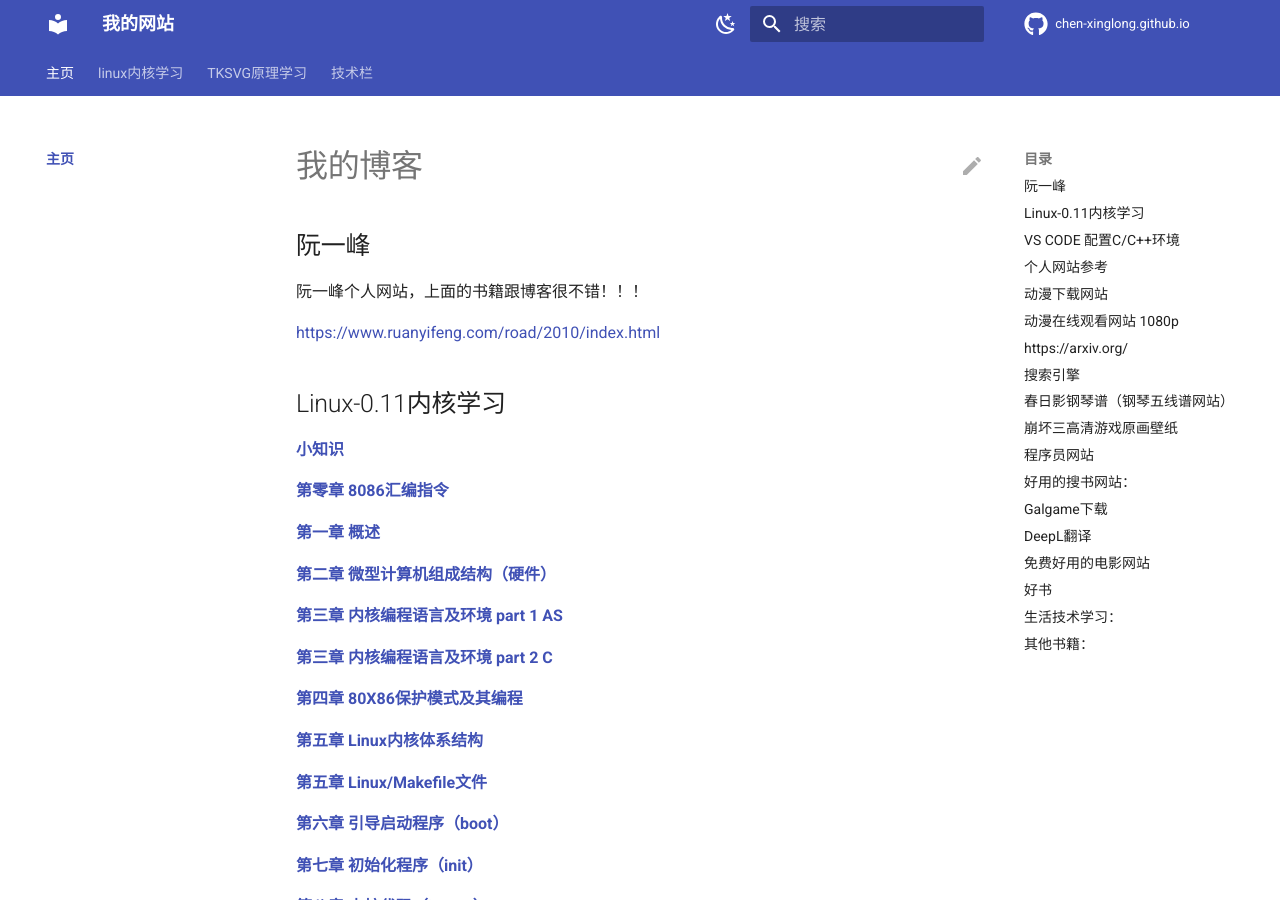
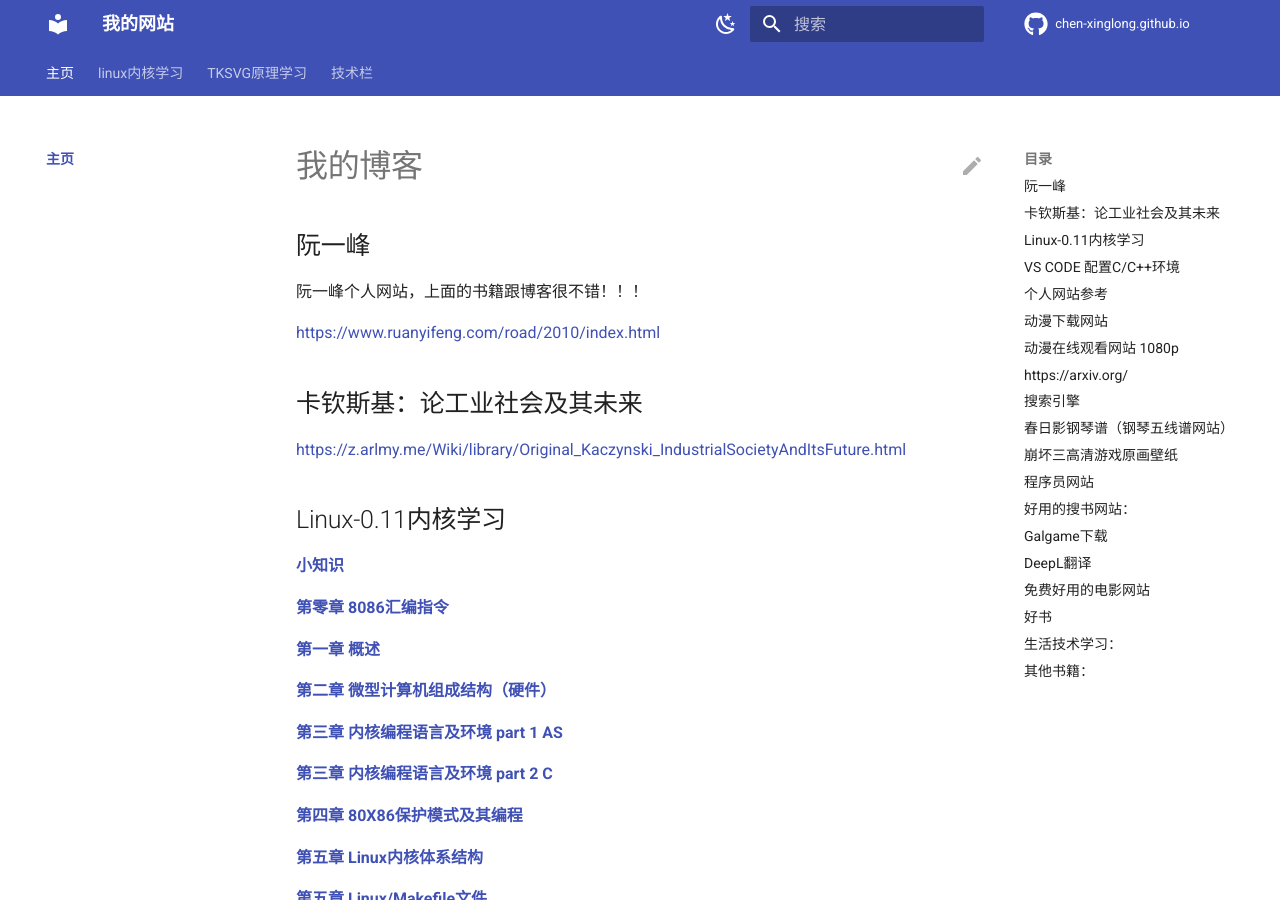
Before and after one commit to chen-xinglong/chen-xinglong.github.io, an MkDocs documentation site: the page built from docs/index.md, in a window 1280 px wide and 900 px high. Built offline with MkDocs 1.6.1 and Material for MkDocs 9.7.7, drawn with Linux system fonts in a browser that asks for light colours; comment, search, counter and statistics services are not loaded.

Commit message:
add newpart in index.md

```diff
--- a/docs/index.md
+++ b/docs/index.md
@@ -9,6 +9,10 @@ comments: true
 阮一峰个人网站，上面的书籍跟博客很不错！！！
 
 [https://www.ruanyifeng.com/road/2010/index.html](https://www.ruanyifeng.com/road/2010/index.html)
+
+## 卡钦斯基：论工业社会及其未来
+
+[https://z.arlmy.me/Wiki/library/Original_Kaczynski_IndustrialSocietyAndItsFuture.html](https://z.arlmy.me/Wiki/library/Original_Kaczynski_IndustrialSocietyAndItsFuture.html)
 
 ## Linux-0.11内核学习
 
```
